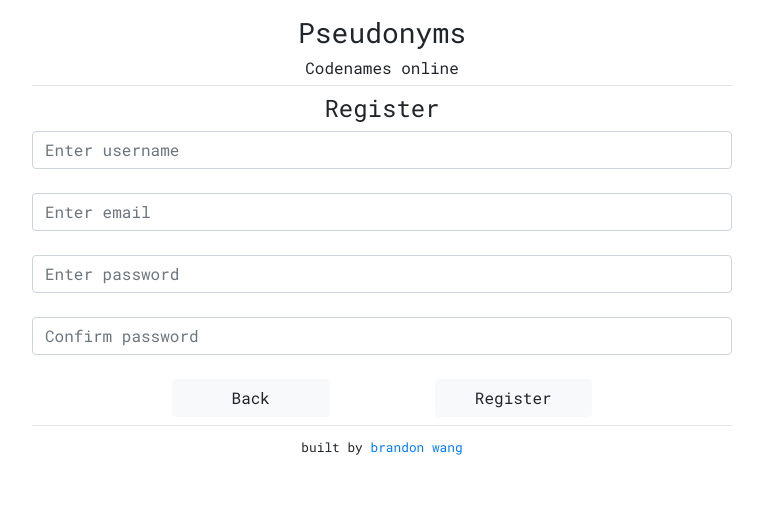
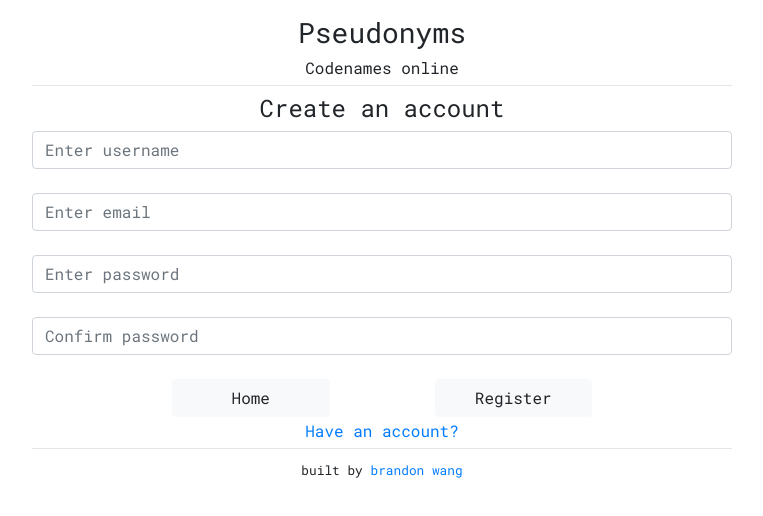
Before and after one commit to coconut750750/pseudonyms, a React (Create React App) app in the folder client/: page /register in a window 1280 px wide. Shown: the top 516 px of the page, without its empty margins (258-1021 px from the left). Built offline with nearby package versions, Linux system fonts and the light colour scheme; no server answers.

Commit message:
connect login and register routes

```diff
--- a/client/src/auth/Login.js
+++ b/client/src/auth/Login.js
@@ -1,5 +1,5 @@
 import React, { useRef } from 'react';
-import { useHistory } from "react-router-dom";
+import { useHistory, Link } from "react-router-dom";
 
 import { login } from '../api/auth';
 import WrappedMessage from '../components/WrappedMessage';
@@ -29,9 +29,15 @@ function Login(props) {
         <br/>
 
         <div className="button-row d-flex justify-content-around">
-          <a href="/"><button type="button" className="btn btn-light">Back</button></a>
+          <a href="/"><button type="button" className="btn btn-light">Home</button></a>
           <button type="submit" className="btn btn-light">Login</button>
         </div>
+
+        <Link to={{
+          pathname: '/register',
+          state: { redirect: props.location?.state?.redirect }
+        }}><h6 className="mt-1">New account?</h6></Link>
+
       </form>
     </div>
 
--- a/client/src/auth/Register.js
+++ b/client/src/auth/Register.js
@@ -1,5 +1,5 @@
 import React, { useRef } from 'react';
-import { useHistory } from "react-router-dom";
+import { useHistory, Link } from "react-router-dom";
 
 import { register } from '../api/auth';
 import WrappedMessage from '../components/WrappedMessage';
@@ -13,13 +13,14 @@ function Register(props) {
 
   return (
     <div>
-      <h4>Register</h4>
+      <h4>Create an account</h4>
 
       <DoublePassword
         setError={props.setError}
         submit={ password => {
+          const redirect = props.location?.state?.redirect || '/';
           register(usernameInputRef.current.value, emailInputRef.current.value, password)
-            .then(r => history.push('/'))
+            .then(r => history.push(redirect))
             .catch(r => props.setError(r.message));
         }}
         abovePassword={
@@ -32,11 +33,16 @@ function Register(props) {
         }
         belowPassword={
           <div className="button-row d-flex justify-content-around">
-            <a href="/"><button type="button" className="btn btn-light">Back</button></a>
+            <a href="/"><button type="button" className="btn btn-light">Home</button></a>
             <button type="submit" className="btn btn-light">Register</button>
           </div>
         }
       />
+
+      <Link to={{
+        pathname: '/login',
+        state: { redirect: props.location?.state?.redirect }
+      }}><h6 className="mt-1">Have an account?</h6></Link>
     </div>
 
   );
--- a/client/src/index.js
+++ b/client/src/index.js
@@ -45,7 +45,7 @@ function Index(props) {
         <Route exact path="/walkthrough"><Header/><Walkthrough/></Route>
         <Route exact path="/feedback"><Header/><SubmitFeedback/></Route>
         <Route exact path="/login" component={HeaderedComponent(Login)}></Route>
-        <Route exact path="/register"><Header/><Register/></Route>
+        <Route exact path="/register" component={HeaderedComponent(Register)}></Route>
         <Route exact path="/forgot"><Header/><Forgot/></Route>
         <Route exact path="/forgot/:rtoken" component={HeaderedComponent(ForgotReturn)}></Route>
         <Route exact path="/profile"><Header/><Profile/></Route>
```
Also changed, not shown: 1 other file (tests, documents, lock files or other folders).
